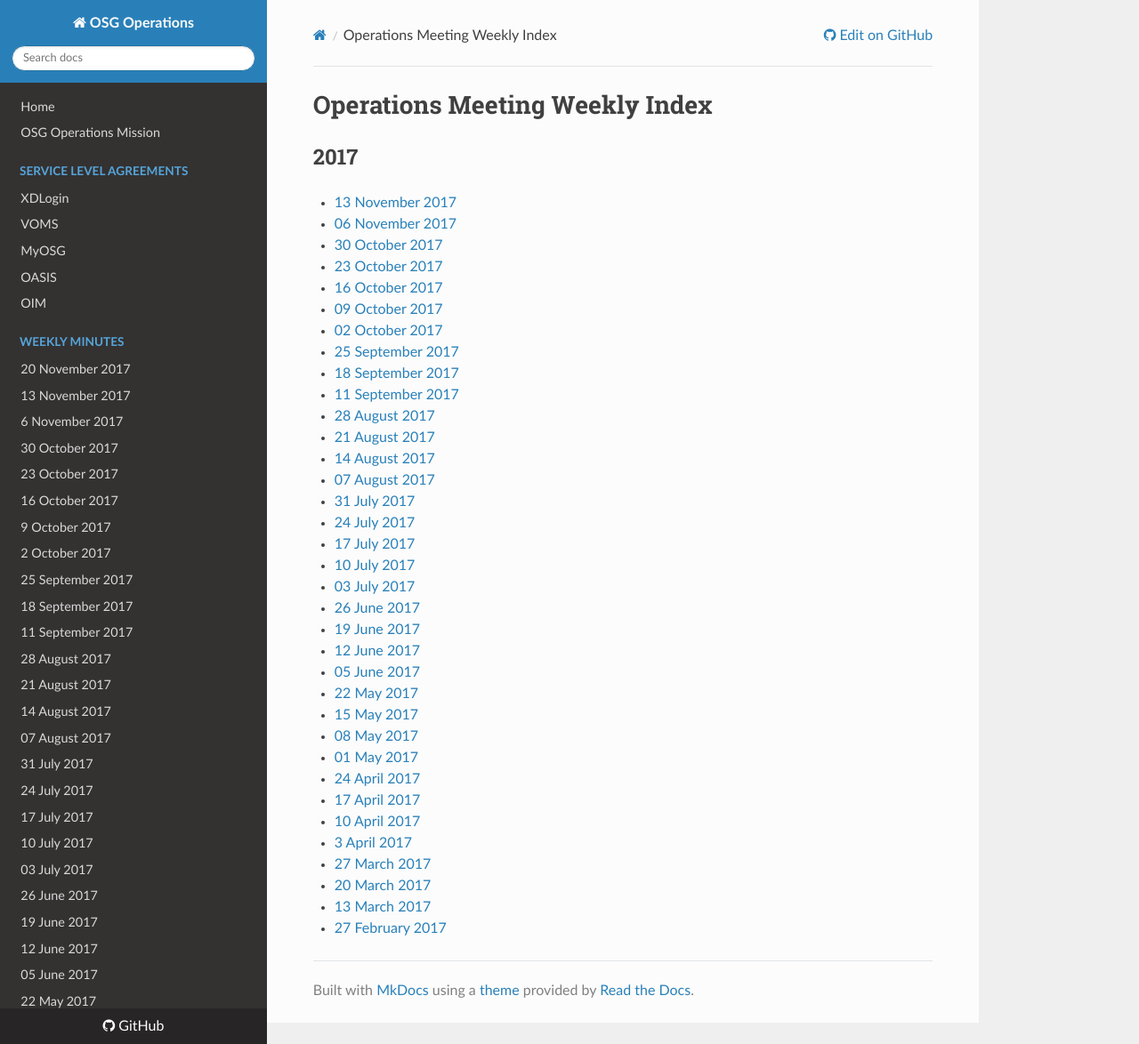
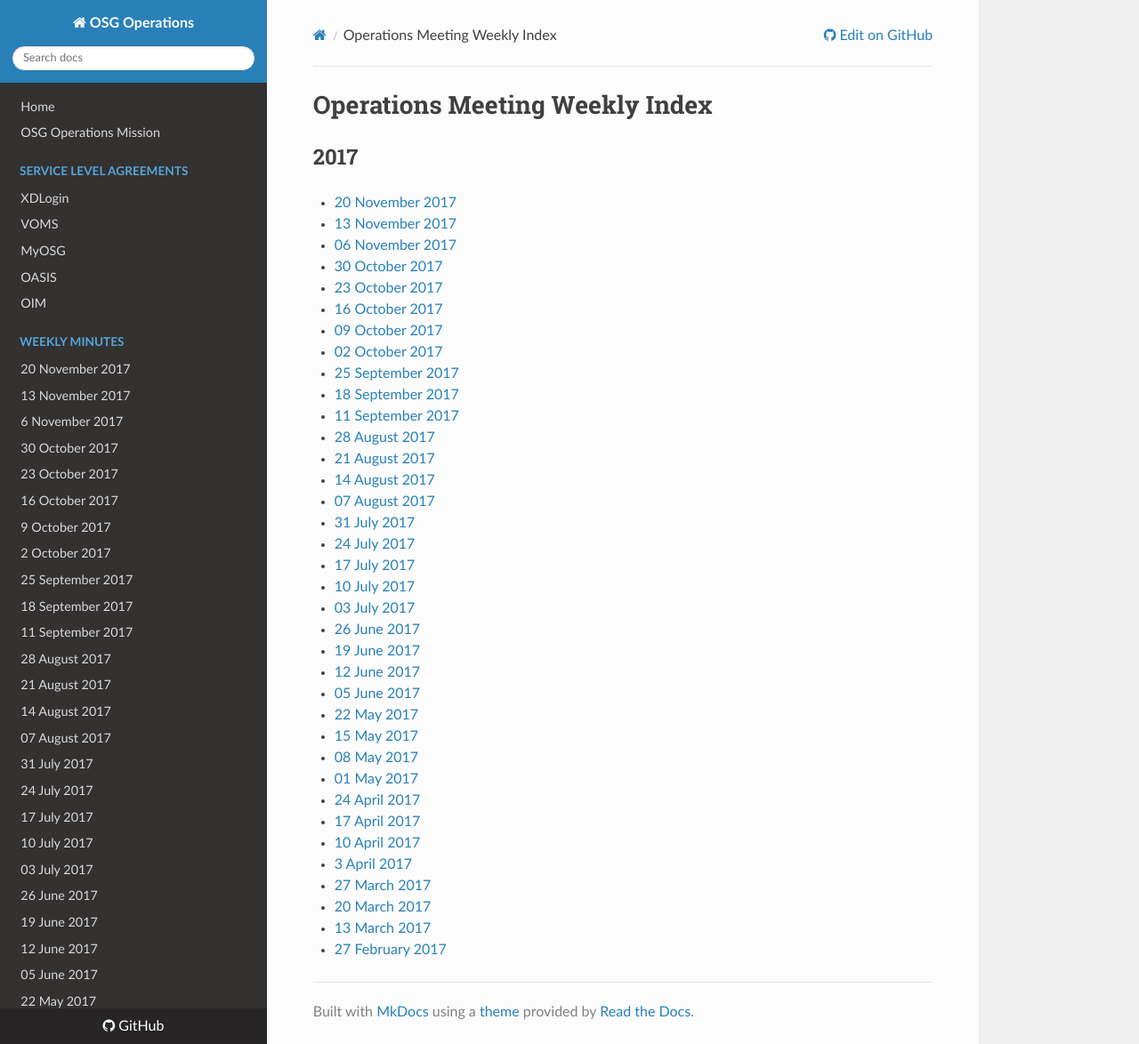
Before and after one commit to osg-htc/operations, an MkDocs documentation site: the page built from docs/WeeklyMinutes/MeetingIndex.md, in a window 1280 px wide and 1174 px high. Shown: the whole window at 89% size. Built offline with MkDocs 1.6.1, drawn with Linux system fonts in a browser that asks for light colours; nearby versions of some CDN libraries; old or Windows-style settings are respelled for this version of MkDocs.

Commit message:
Update MeetingIndex.md

```diff
--- a/docs/WeeklyMinutes/MeetingIndex.md
+++ b/docs/WeeklyMinutes/MeetingIndex.md
@@ -1,6 +1,7 @@
 # Operations Meeting Weekly Index
 
 ## 2017
+   * [20 November 2017](20Nov2017.md)
    * [13 November 2017](13Nov2017.md)
    * [06 November 2017](06Nov2017.md)
    * [30 October 2017](30Oct2017.md)
```
